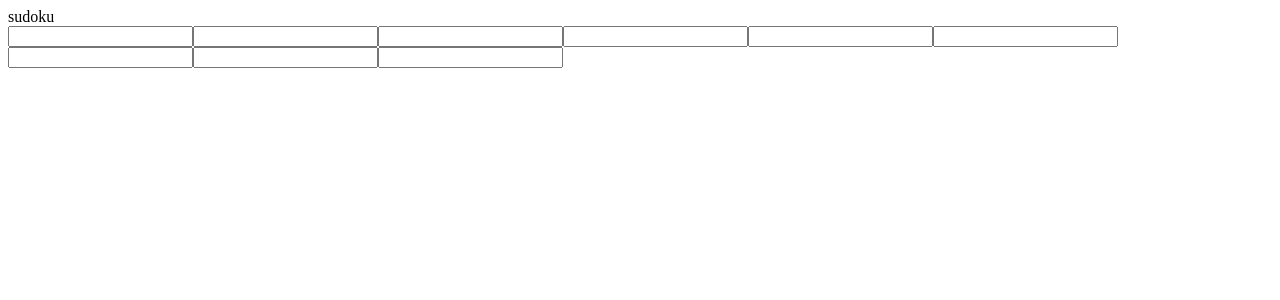
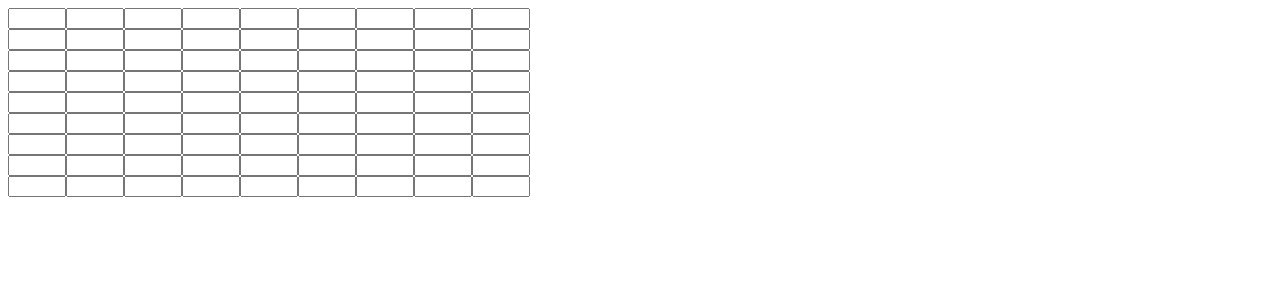
Before and after one commit to JacobThwaites/Sudoku-Solver, a React (Create React App) app: page / in a window 1280 px wide. Shown: the top 300 px of the page. Built offline with nearby package versions, Linux system fonts and the light colour scheme; the HTML template or start-up script is replaced by a standard one.

Commit message:
create sudoku component and add css

```diff
--- a/src/App.tsx
+++ b/src/App.tsx
@@ -1,12 +1,10 @@
 import React from 'react';
-import Row from './Row';
 import Sudoku from './Sudoku';
 
 function App() {
   return (
     <div>
       <Sudoku />
-      <Row />
     </div>
   );
 }
--- /dev/null
+++ b/src/Row.css
@@ -0,0 +1,4 @@
+.row {
+    display: flex;
+
+}
--- a/src/Row.tsx
+++ b/src/Row.tsx
@@ -1,9 +1,14 @@
 import React, { useState } from "react";
 import Square from "./Square";
+import './Row.css';
 
 const emptyRow = new Array(9).fill(null);
 
-function Row() {
+interface RowProps {
+  numbers: Array<number>
+}
+
+function Row(props: RowProps) {
   const [nums, setNums] = useState(emptyRow);
 
     function handleChange(num: number, index: number) {
@@ -13,11 +18,11 @@ function Row() {
     }
 
   return (
-    <>
+    <div className='row'>
       {nums.map((num: number, index: number) => {
         return <Square key={index} index={index} value={num} handleChange={handleChange}/>;
       })}
-    </>
+    </div>
   );
 }
 
--- /dev/null
+++ b/src/Square.css
@@ -0,0 +1,3 @@
+.square {
+    max-width: 50px;
+}
--- a/src/Square.tsx
+++ b/src/Square.tsx
@@ -1,4 +1,5 @@
 import React from 'react';
+import './Square.css'
 
 interface SquareProps {
   value: number,
@@ -20,6 +21,7 @@ function Square(props: SquareProps) {
   return (
     <>
       <input
+        className='square'
         type="text"
         value={props.value}
         maxLength={1}
--- /dev/null
+++ b/src/Sudoku.css
@@ -0,0 +1,2 @@
+#sudoku {
+}
--- a/src/Sudoku.tsx
+++ b/src/Sudoku.tsx
@@ -1,9 +1,17 @@
 import React from 'react';
+import Row from './Row';
+import './Sudoku.css';
+
+const emptyRow = new Array(9).fill(null);
+const rows = new Array(9).fill(emptyRow);
 
 function Sudoku() {
   return (
-    <div>
-      sudoku
+    <div id='sudoku'>
+      {rows.map((row) => {
+        return <Row numbers={row}/>
+      })
+    }
     </div>
   );
 }
```
Also changed, not shown: 1 other file (tests, documents, lock files or other folders).
